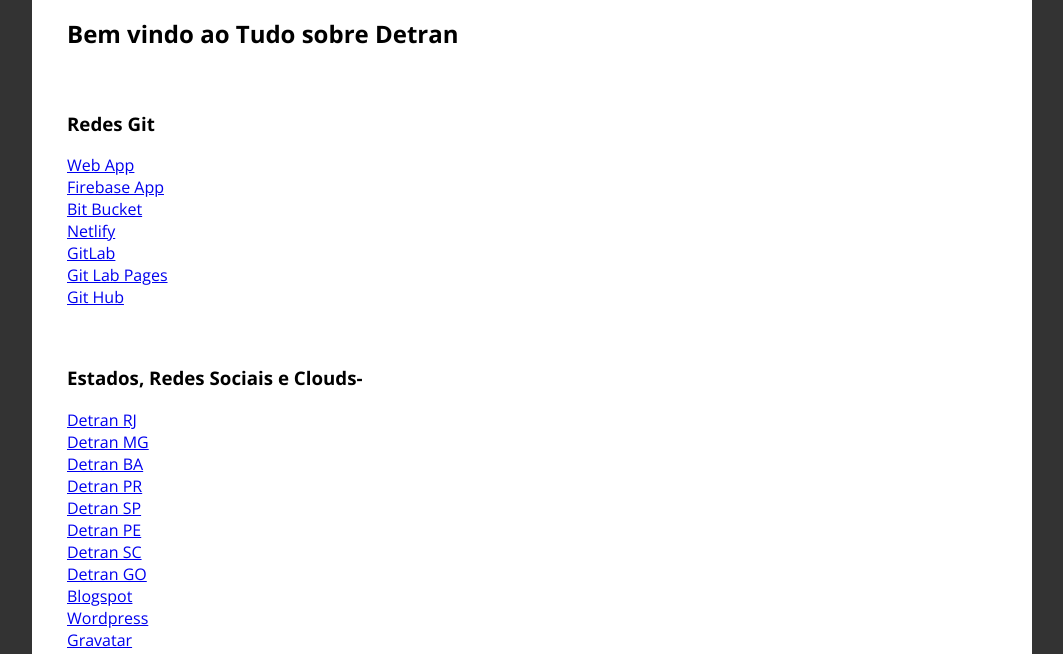
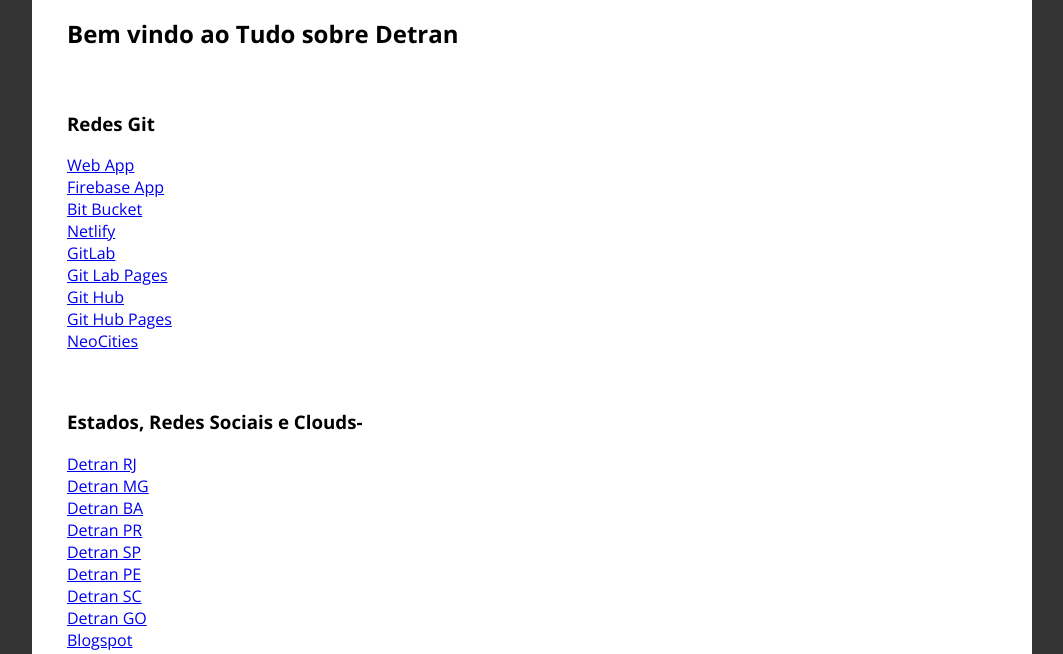
Before and after one commit to tudosobredetran/detran, a plain HTML site: page index.html in a window 1280 px wide. Shown: the part 123-777 px from the top of the page, without its empty margins (108-1171 px from the left). Drawn offline with nearby package versions, Linux system fonts and the light colour scheme.

Commit message:
Update index.html

```diff
--- a/index.html
+++ b/index.html
@@ -49,6 +49,8 @@ footer, footer a {color:#fff;}
 <a href="https://gitlab.com/tudosobredetran">GitLab</a><br>
 <a href="https://tudosobredetran.gitlab.io/detran"> Git Lab Pages</a><br>
 <a href="https://github.com/tudosobredetran">Git Hub</a><br>
+<a href="https://tudosobredetran.github.io/detran/">Git Hub Pages</a><br>
+<a href="https://tudosobredetran.neocities.org">NeoCities</a><br>
 <p>
 </p>
 <br>
```
